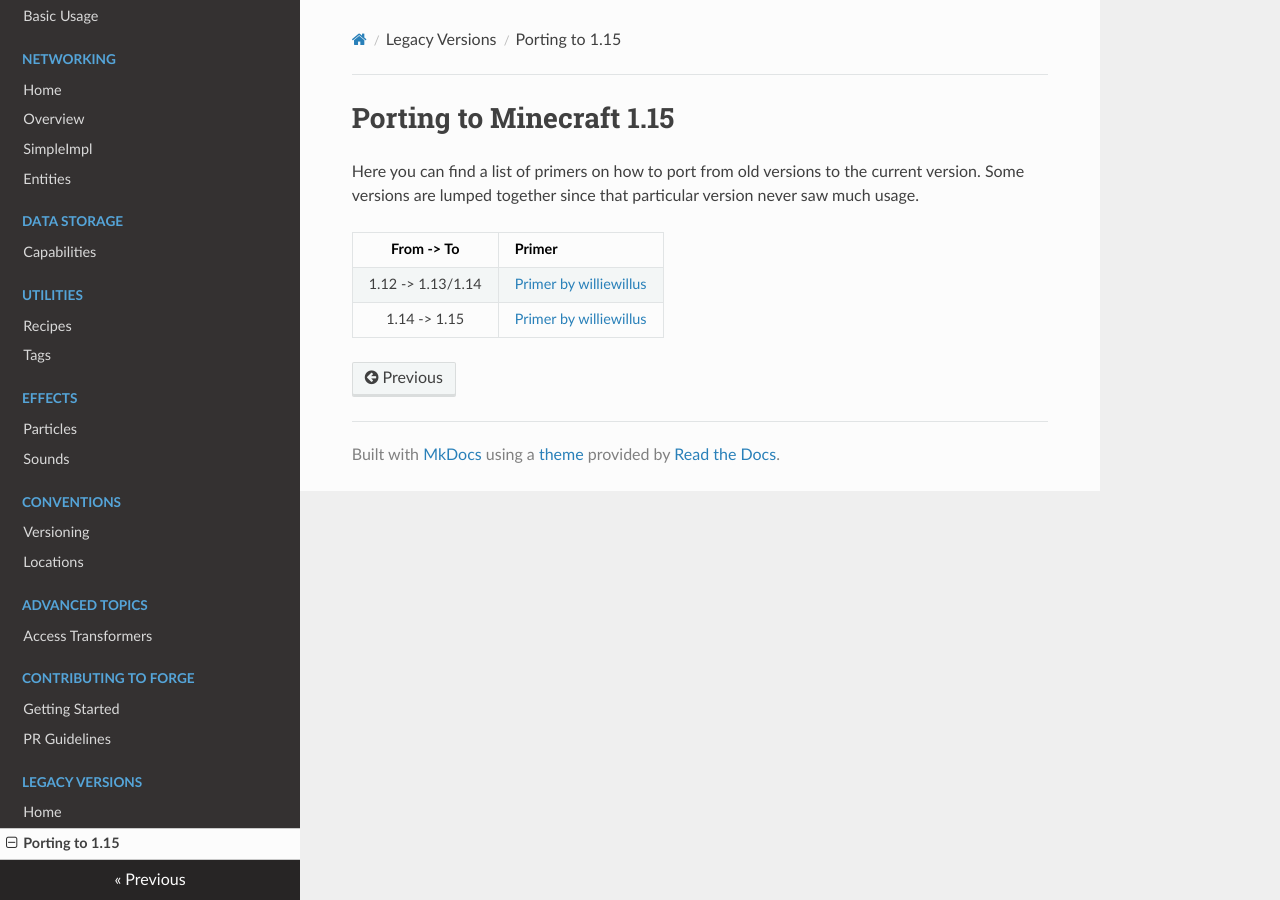
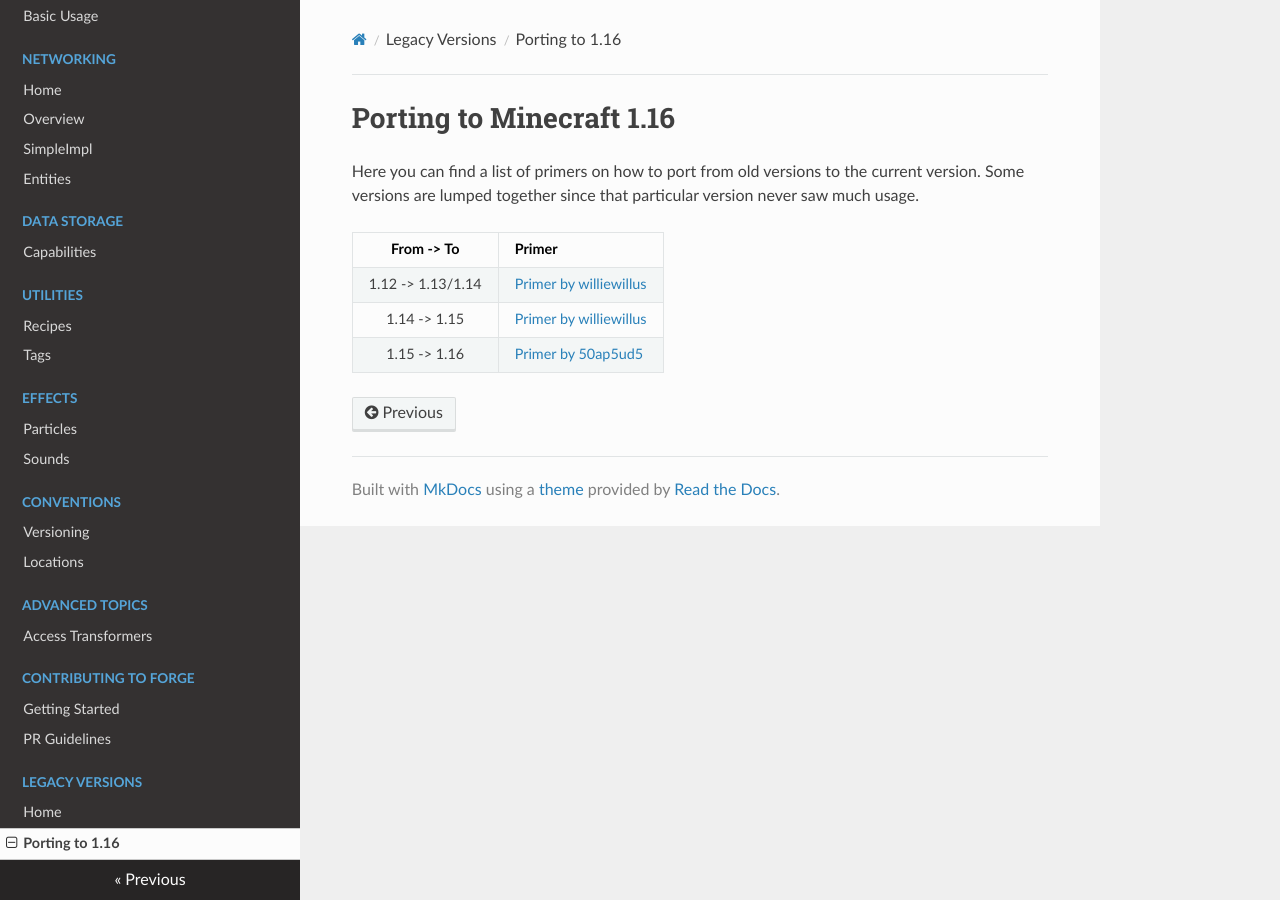
Before and after one commit to MinecraftForge/Documentation, an MkDocs documentation site: the page built from docs/legacy/porting.md, in a window 1280 px wide. Built offline with MkDocs 1.6.1, drawn with Linux system fonts in a browser that asks for light colours; nearby versions of some CDN libraries.

Commit message:
Porting Update (#36)
This PR is used to address the differences in 1.16 for the legacy folder within the docs.

- Thank you to 50ap5ud5 for supplying the primer.

```diff
--- a/docs/legacy/porting.md
+++ b/docs/legacy/porting.md
@@ -1,4 +1,4 @@
-Porting to Minecraft 1.15
+Porting to Minecraft 1.16
 =========================
 
 Here you can find a list of primers on how to port from old versions to the current version. Some versions are lumped together since that particular version never saw much usage.
@@ -7,6 +7,8 @@ Here you can find a list of primers on how to port from old versions to the curr
 |:-----------------:|:-----------------------------------|
 | 1.12 -> 1.13/1.14 | [Primer by williewillus][112to114] |
 | 1.14 -> 1.15      | [Primer by williewillus][114to115] |
+| 1.15 -> 1.16      | [Primer by 50ap5ud5][115to116]     |
 
 [112to114]: https://gist.github.com/williewillus/353c872bcf1a6ace9921189f6100d09a
 [114to115]: https://gist.github.com/williewillus/30d7e3f775fe93c503bddf054ef3f93e
+[115to116]: https://gist.github.com/50ap5ud5/f4e70f0e8faeddcfde6b4b1df70f83b8
--- a/mkdocs.yml
+++ b/mkdocs.yml
@@ -71,7 +71,7 @@ nav:
     - PR Guidelines: 'forgedev/prguidelines.md'
   - Legacy Versions:
     - Home: 'legacy/index.md'
-    - Porting to 1.15: 'legacy/porting.md'
+    - Porting to 1.16: 'legacy/porting.md'
 
 # Do not edit in PRs below here
 site_name: Forge Documentation
```
Also changed, not shown: docs/legacy/index.md (+1 -0 lines).
